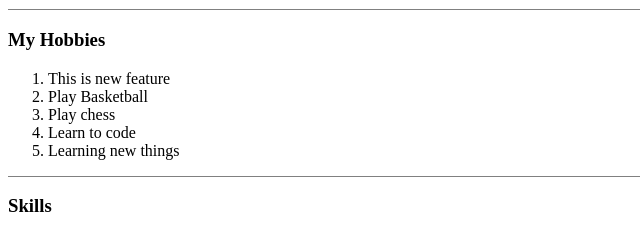
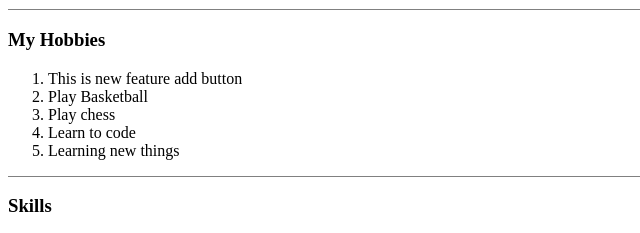
Before and after one commit to chakshuharsh/localrepo, a plain HTML site: page index.html in a window 1280 px wide. Shown: the part 479-712 px from the top of the page, 0-640 px from the left. Drawn offline with Linux system fonts and the light colour scheme.

```diff
--- a/index.html
+++ b/index.html
@@ -68,7 +68,7 @@
 
     <ol type="1">
         <!--can also use i,1 here instead of a   can also use start = "7" to satrt from custom choice-->
-       <li> This is new feature</li>
+       <li> This is new feature add button</li>
         <li>
             Play Basketball
         </li>
```
